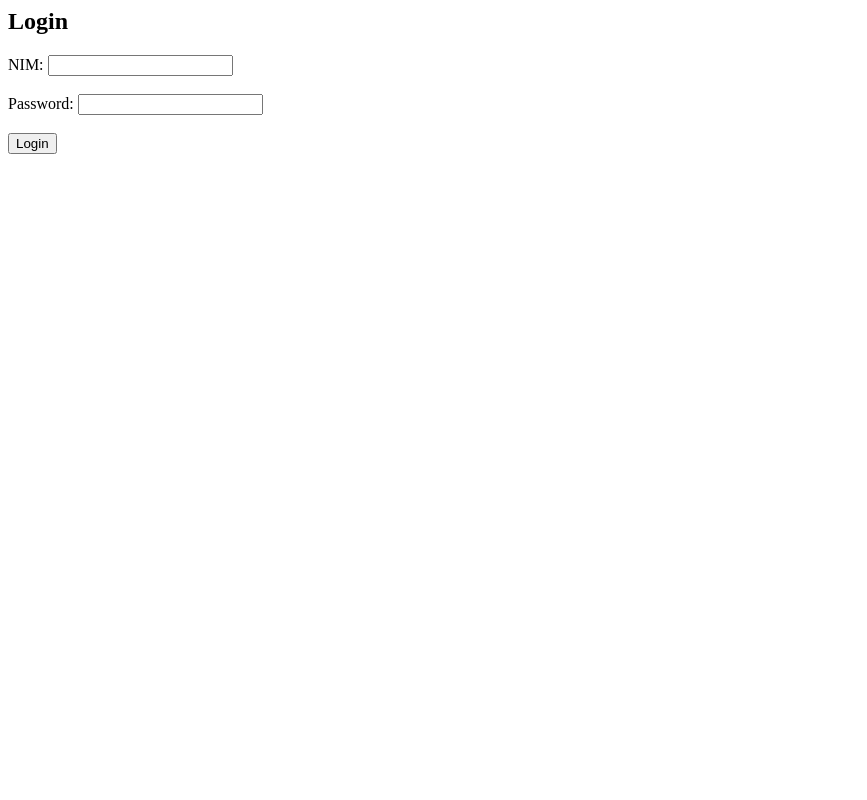
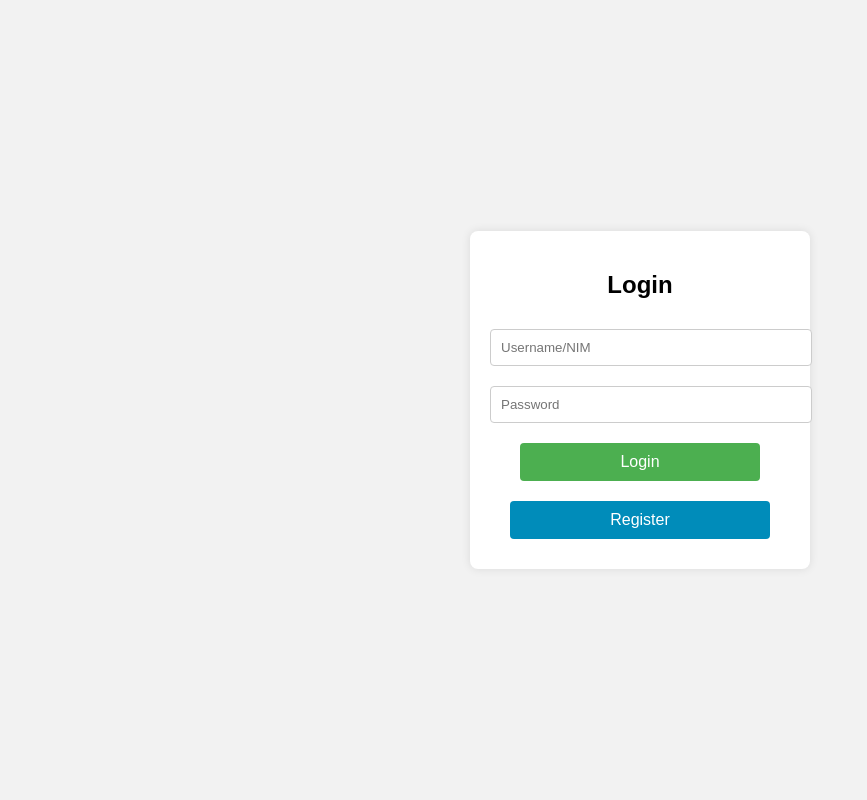
Before and after one commit to AdhityaPutraPratama1107/UASPemrogramanweb2, a PHP site: page / in a window 1280 px wide. Shown: the whole page, without its empty margins (0-867 px from the left). Run offline with PHP 8.4, Linux system fonts and the light colour scheme.

Commit message:
index.php

```diff
--- a/index.php
+++ b/index.php
@@ -2,35 +2,101 @@
 session_start();
 require 'koneksi.php';
 
-if ($_SERVER['REQUEST_METHOD'] === 'POST') {
-    $nim = $_POST['nim'];
+if ($_SERVER['REQUEST_METHOD'] == 'POST') {
+    $username = $_POST['username'];
     $password = $_POST['password'];
 
-    $stmt = $pdo->prepare("SELECT * FROM users WHERE nim = :nim");
-    $stmt->execute(['nim' => $nim]);
-    $user = $stmt->fetch();
+    $sql = "SELECT * FROM users WHERE username = '$username' AND password = '$password'";
+    $result = $conn->query($sql);
 
-    if ($user && password_verify($password, $user['password'])) {
-        $_SESSION['user_id'] = $user['id'];
-        header('Location: index.php');
-        exit;
+    if ($result->num_rows == 1) {
+        $row = $result->fetch_assoc();
+        $_SESSION['username'] = $row['username'];
+        $_SESSION['role'] = $row['role'];
+
+        if ($row['role'] == 'admin') {
+            header("Location: dashboardadmin.php");
+        } elseif ($row['role'] == 'user') {
+            header("Location: dashboarduser.php");
+        } elseif ($row['role'] == 'super') {
+            header("Location: dashboardsuperadmin.php");
+        }
     } else {
-        $error = "Invalid NIM or password!";
+        echo "Invalid username or password.";
     }
 }
 ?>
 
+<!DOCTYPE html>
 <html>
 <head>
     <title>Login</title>
+    <style>
+        body {
+            font-family: Arial, sans-serif;
+            background-color: #f2f2f2;
+            display: flex;
+            justify-content: center;
+            align-items: center;
+            height: 100vh;
+            margin: 0;
+        }
+
+        form {
+            background-color: #fff;
+            padding: 20px;
+            border-radius: 8px;
+            box-shadow: 0 0 10px rgba(0, 0, 0, 0.1);
+            width: 300px;
+            text-align: center;
+        }
+
+        input[type="text"],
+        input[type="password"] {
+            width: 100%;
+            padding: 10px;
+            margin: 10px 0;
+            border: 1px solid #ccc;
+            border-radius: 4px;
+        }
+
+        input[type="submit"],
+        a.button {
+            display: inline-block;
+            width: 80%;
+            padding: 10px;
+            margin: 10px 0;
+            border: none;
+            border-radius: 4px;
+            background-color: #4CAF50;
+            color: white;
+            text-align: center;
+            text-decoration: none;
+            font-size: 16px;
+            cursor: pointer;
+        }
+
+        a.button {
+            background-color: #008CBA;
+        }
+
+        input[type="submit"]:hover,
+        a.button:hover {
+            background-color: #45a049;
+        }
+
+        a.button:hover {
+            background-color: #005f6b;
+        }
+    </style>
 </head>
 <body>
-    <h2>Login</h2>
-    <?php if (isset($error)) { echo "<p>$error</p>"; } ?>
-    <form method="POST" action="">
-        NIM: <input type="text" name="nim" required><br><br>
-        Password: <input type="password" name="password" required><br><br>
-        <button type="submit">Login</button>
+    <form method="post" action="">
+        <h2>Login</h2>
+        <input type="text" name="username" placeholder="Username/NIM" required><br>
+        <input type="password" name="password" placeholder="Password" required><br>
+        <input type="submit" value="Login">
+        <a class="button" href="register.php">Register</a>
     </form>
 </body>
 </html>
```
